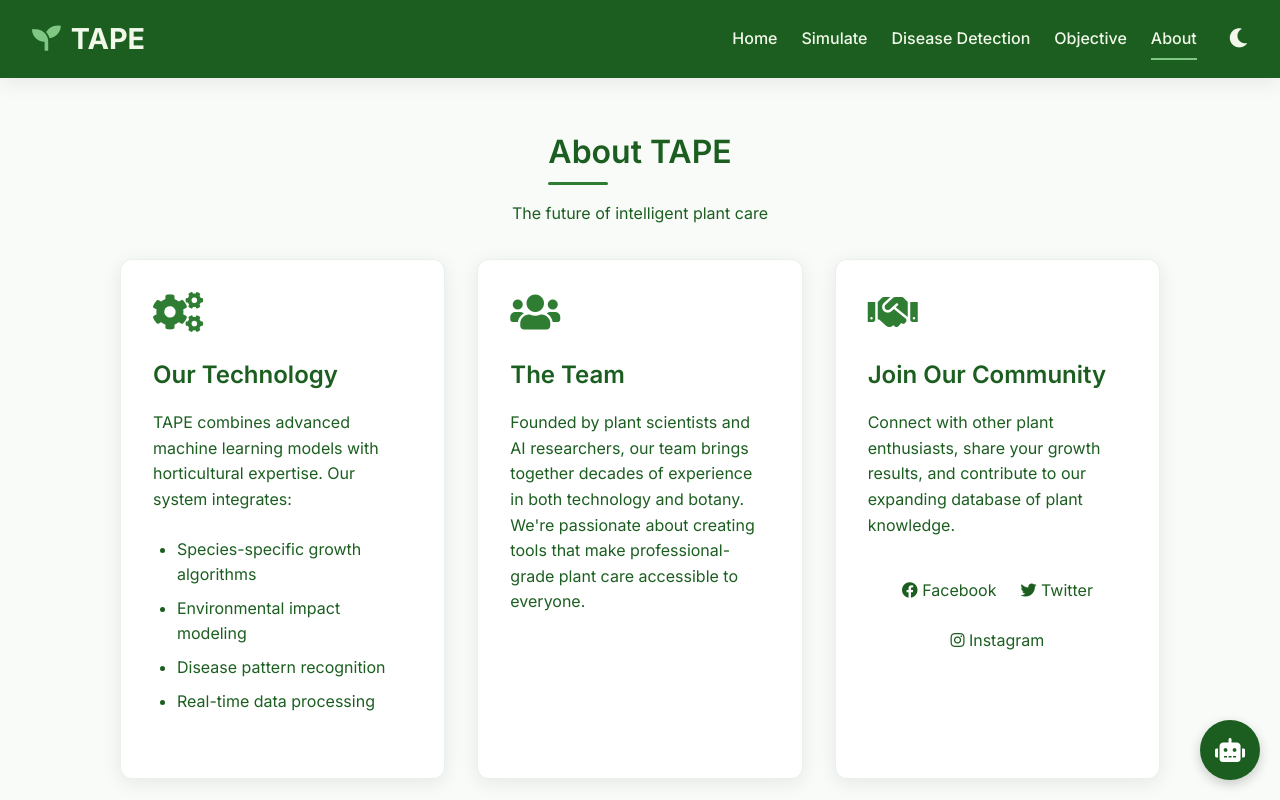
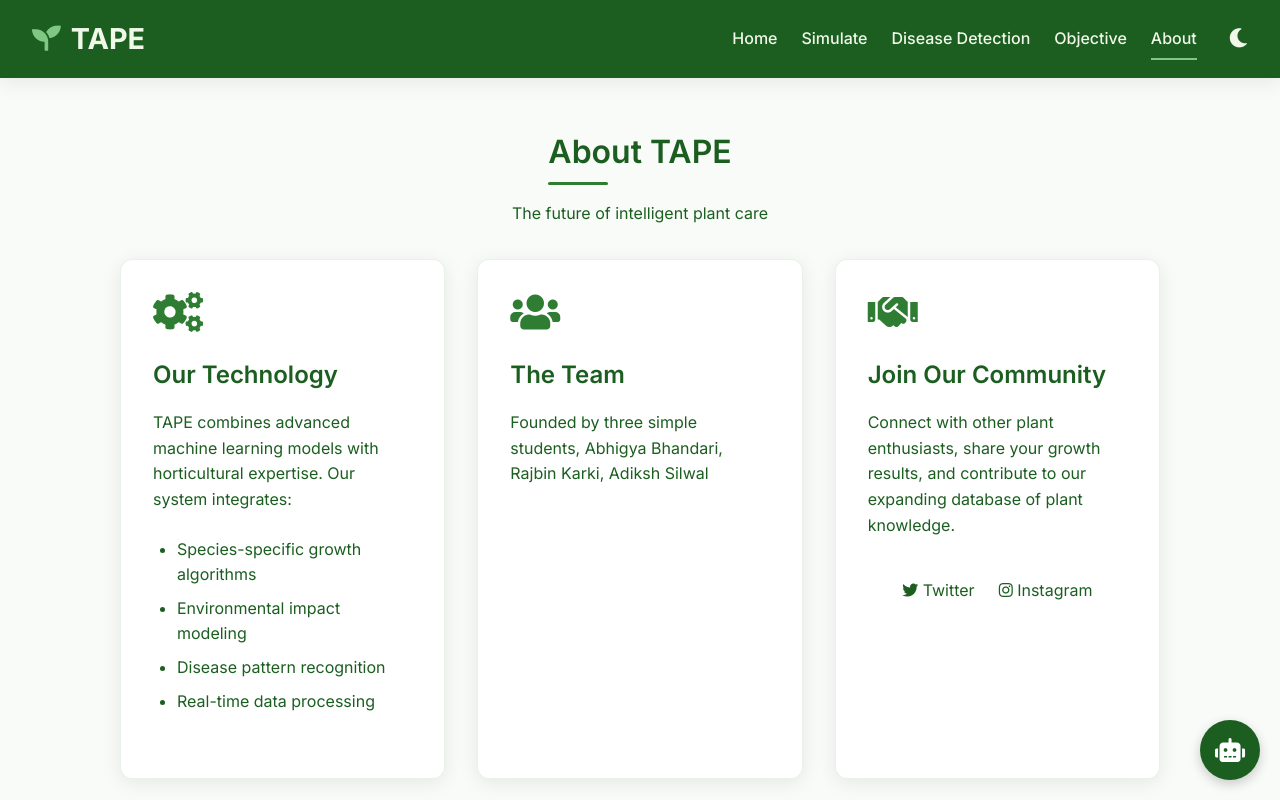
Before and after one commit to Ta-pe/Ta-pe, a plain HTML site: page index.html in a window 1280 px wide. Both pictures are taken after a click on the link "About". Shown: the top 800 px of the page. Drawn offline with Linux system fonts and the light colour scheme.

Commit message:
Update index.html

```diff
--- a/index.html
+++ b/index.html
@@ -280,9 +280,7 @@
                 <div class="card">
                     <i class="fas fa-users card-icon"></i>
                     <h3>The Team</h3>
-                    <p>Founded by plant scientists and AI researchers, our team brings together decades of experience in
-                        both technology and botany. We're passionate about creating tools that make professional-grade
-                        plant care accessible to everyone.</p>
+                    <p>Founded by three simple students, Abhigya Bhandari, Rajbin Karki, Adiksh Silwal</p>
                 </div>
                 <div class="card">
                     <i class="fas fa-handshake card-icon"></i>
@@ -290,9 +288,8 @@
                     <p>Connect with other plant enthusiasts, share your growth results, and contribute to our expanding
                         database of plant knowledge.</p>
                     <div class="footer-links">
-                        <a href="#" class="footer-link"><i class="fab fa-facebook"></i> Facebook</a>
-                        <a href="#" class="footer-link"><i class="fab fa-twitter"></i> Twitter</a>
-                        <a href="#" class="footer-link"><i class="fab fa-instagram"></i> Instagram</a>
+                        <a href="https://x.com/Ta_pe_official" class="footer-link"><i class="fab fa-twitter"></i> Twitter</a>
+                        <a href="https://www.instagram.com/tape.vercel/" class="footer-link"><i class="fab fa-instagram"></i> Instagram</a>
                     </div>
                 </div>
             </div>
@@ -310,9 +307,6 @@
                     <a href="#" class="footer-link">Home</a>
                     <a href="#" class="footer-link">Simulator</a>
                     <a href="#" class="footer-link">Research</a>
-                    <a href="#" class="footer-link">Team</a>
-                    <a href="#" class="footer-link">Blog</a>
-                    <a href="#" class="footer-link">Contact</a>
                 </div>
                 <p class="copyright">© 2025 Technology Assisted Plant Emulator. All rights reserved.</p>
             </div>
```
